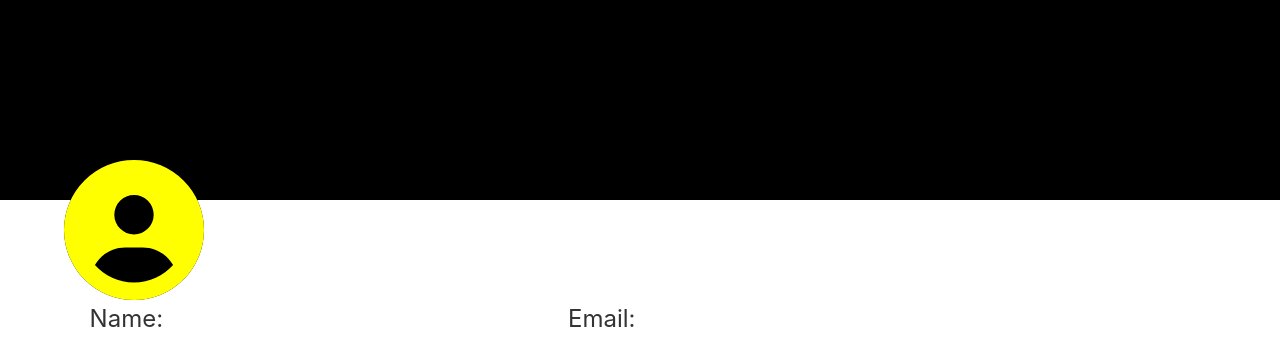
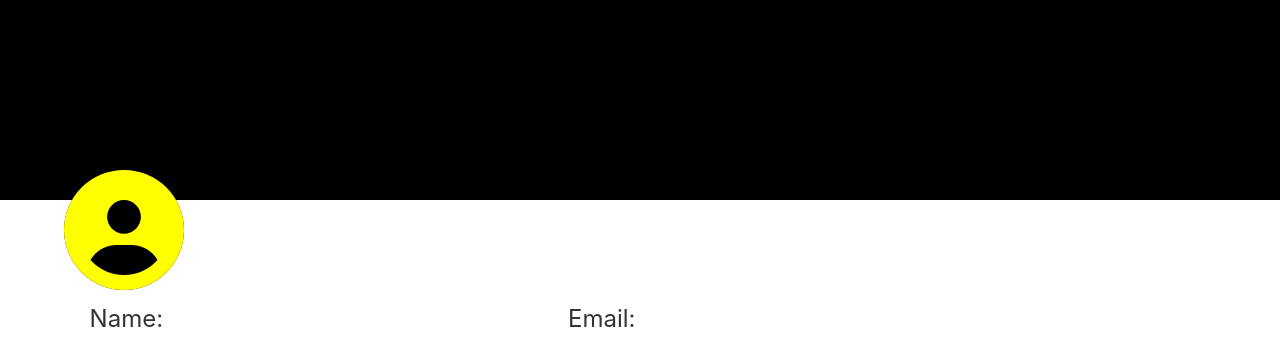
Before and after one commit to napan24/movie-database, a React (Create React App) app in the folder client/: page /profile in a window 1280 px wide. Shown: the top 347 px of the page. Built offline with nearby package versions, Linux system fonts and the light colour scheme; no server answers; sample sign-in values are in the browser's storage.

Commit message:
improved profile page

```diff
--- a/client/src/Profile_page.js
+++ b/client/src/Profile_page.js
@@ -72,7 +72,7 @@ function Profile_page() {
                 {data.profile_photo ? <div className='profile_photo'>
                     <img src={data.picture} style={{ height: "12rem", width: "12rem", borderRadius: "60px", position: "absolute", left: "6%", top: "75%" }} />
                 </div> :
-                    <FontAwesomeIcon icon={faCircleUser} size="10x" color="yellow" style={{ position: "absolute", top: "20vh", left: "5%", backgroundColor: "black", borderRadius: "50%" }} />
+                    <FontAwesomeIcon icon={faCircleUser} color="yellow" style={{ height:"15vmin",height:"15vmin",position: "absolute", top: "85%", left: "5%", backgroundColor: "black", borderRadius: "50%" }} />
                 }
             </div>
             <div style={{ display: "flex", marginTop: "8%", marginLeft: "7%" }}>
```
